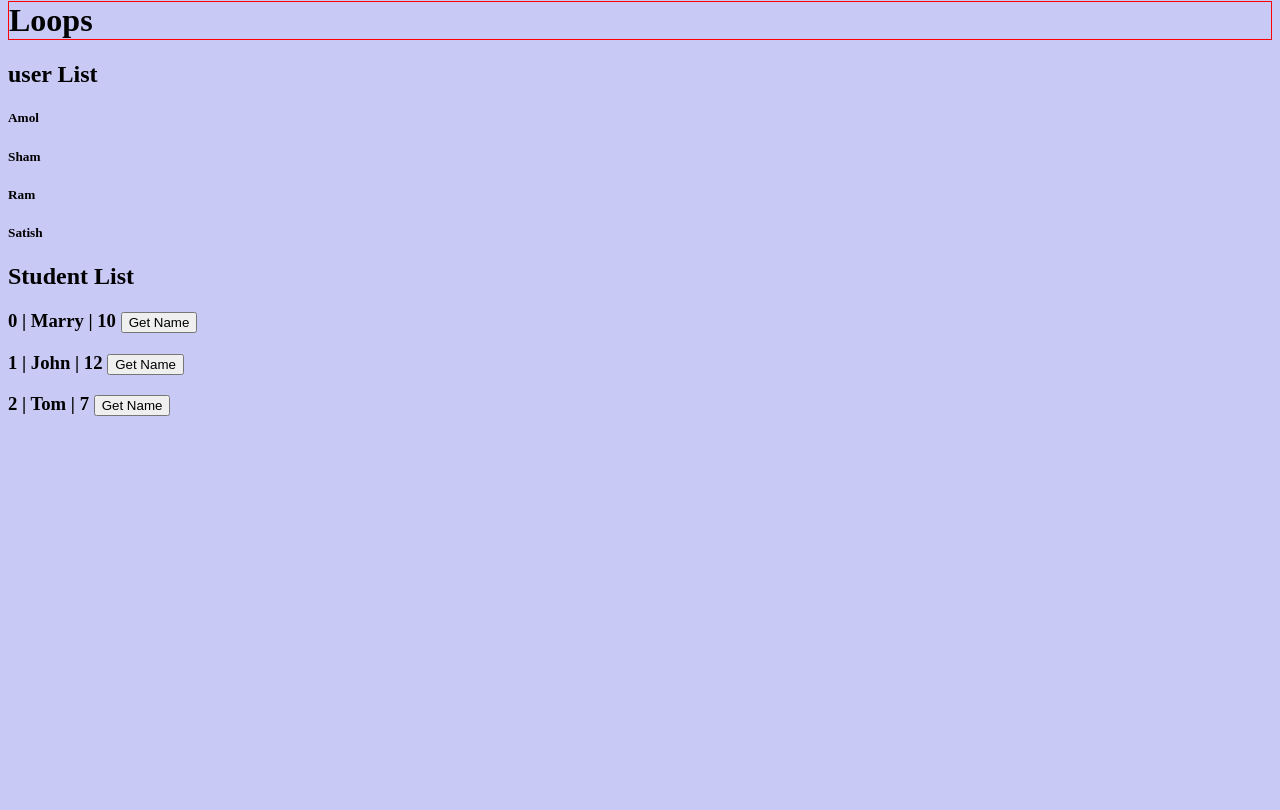
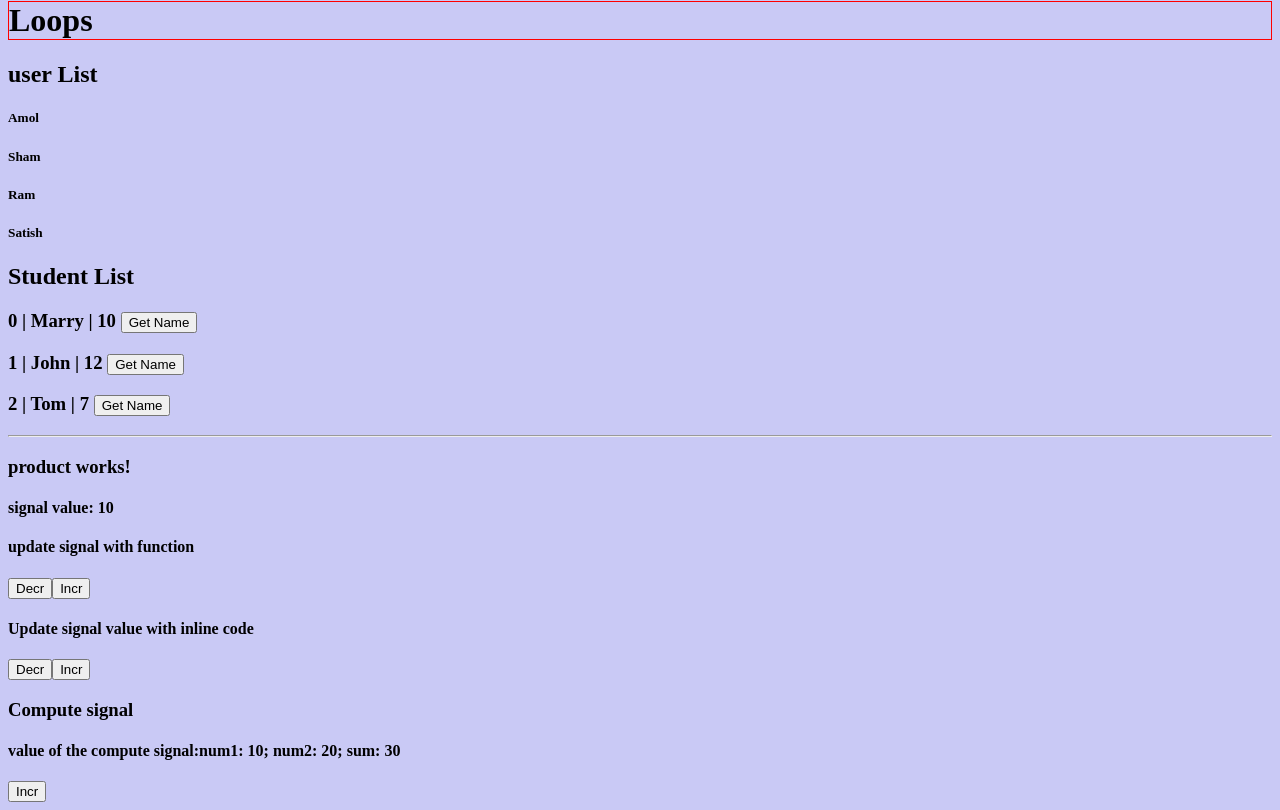
Before and after one commit to AmolShinde76/angular-tut, an Angular app: page / in a window 1280 px wide. Shown: the part 1918-2728 px from the top of the page. Before the commit the page ends 2353 px from the top, so only its background shows below. Built offline with nearby package versions, Linux system fonts and the light colour scheme.

Commit message:
signals, compute signals, datatypes of the signals

```diff
--- a/src/app/app.component.html
+++ b/src/app/app.component.html
@@ -12,3 +12,4 @@
 <app-input-get-set></app-input-get-set>
 <app-profile></app-profile>
 <app-cart></app-cart>
+<app-product></app-product>
--- a/src/app/app.component.ts
+++ b/src/app/app.component.ts
@@ -5,10 +5,11 @@ import { EventComponent } from './event/event.component';
 import {InputGetSetComponent} from './input-get-set/input-get-set.component'
 import { ProfileComponent } from './profile/profile.component';
 import { CartComponent } from './cart/cart.component';
+import { ProductComponent } from './product/product.component';
 
 @Component({
   selector: 'app-root',
-  imports: [LoginComponent, EventComponent,InputGetSetComponent, ProfileComponent, CartComponent],
+  imports: [LoginComponent, EventComponent,InputGetSetComponent, ProfileComponent, CartComponent, ProductComponent],
   templateUrl: './app.component.html',
   styleUrl: './app.component.css'
 })
--- /dev/null
+++ b/src/app/product/product.component.html
@@ -0,0 +1,18 @@
+<hr/>
+<h3>product works!</h3>
+<h4>signal value: {{count()}} </h4>
+<h4>update signal with function</h4>
+<button (click)="updateValue(-1)">Decr</button>
+<button (click)="updateValue(1)">Incr</button>
+
+
+<br/>
+<h4>Update signal value with inline code</h4>
+<button (click)="count.set(count()-1)">Decr</button>
+<button (click)="count.set(count()+1)">Incr</button>
+
+
+<h3>Compute signal</h3>
+<h4>value of the compute signal:num1:  {{num1()}}; num2: {{num2()}}; sum: {{numberSum()}}</h4>
+
+<button (click)="showValue()">Incr</button>
--- /dev/null
+++ b/src/app/product/product.component.ts
@@ -0,0 +1,50 @@
+import { Component, computed, effect, Signal, signal, WritableSignal } from '@angular/core';
+import { single } from 'rxjs';
+
+@Component({
+  selector: 'app-product',
+  imports: [],
+  templateUrl: './product.component.html',
+  styleUrl: './product.component.css'
+})
+export class ProductComponent {
+
+  // if we update signal value. it will call effect, but not property.
+  //count = signal(10);
+  //count:WritableSignal<number | string> = signal(10);
+  count:WritableSignal<number> = signal(10);
+
+constructor(){
+    effect(()=>{
+    console.log("count signal values:", this.count());
+  })
+}
+
+updateValue(flag:number){
+  if(flag == 1){
+    this.count.set(this.count()+1)
+
+    //
+    //this.count.update((val)=> val+1);  // only single data type shoulde contain variable
+
+
+  }else{
+    this.count.set(this.count()-1)
+  }
+
+  //this.num.set(20); //computed signals are read only we can not update it.
+}
+
+
+
+// Computed signals
+num1 = signal(10);
+num2 = signal(20);
+
+numberSum = computed(()=> this.num1()+this.num2())
+showValue(){
+  console.log("before numberSum=", this.numberSum());
+  this.num2.set(this.num2()+1);
+  console.log("After numberSum=", this.numberSum());
+}
+}
```
Also changed, not shown: src/app/product/product.component.css (added), 1 other file (tests, documents, lock files or other folders).
